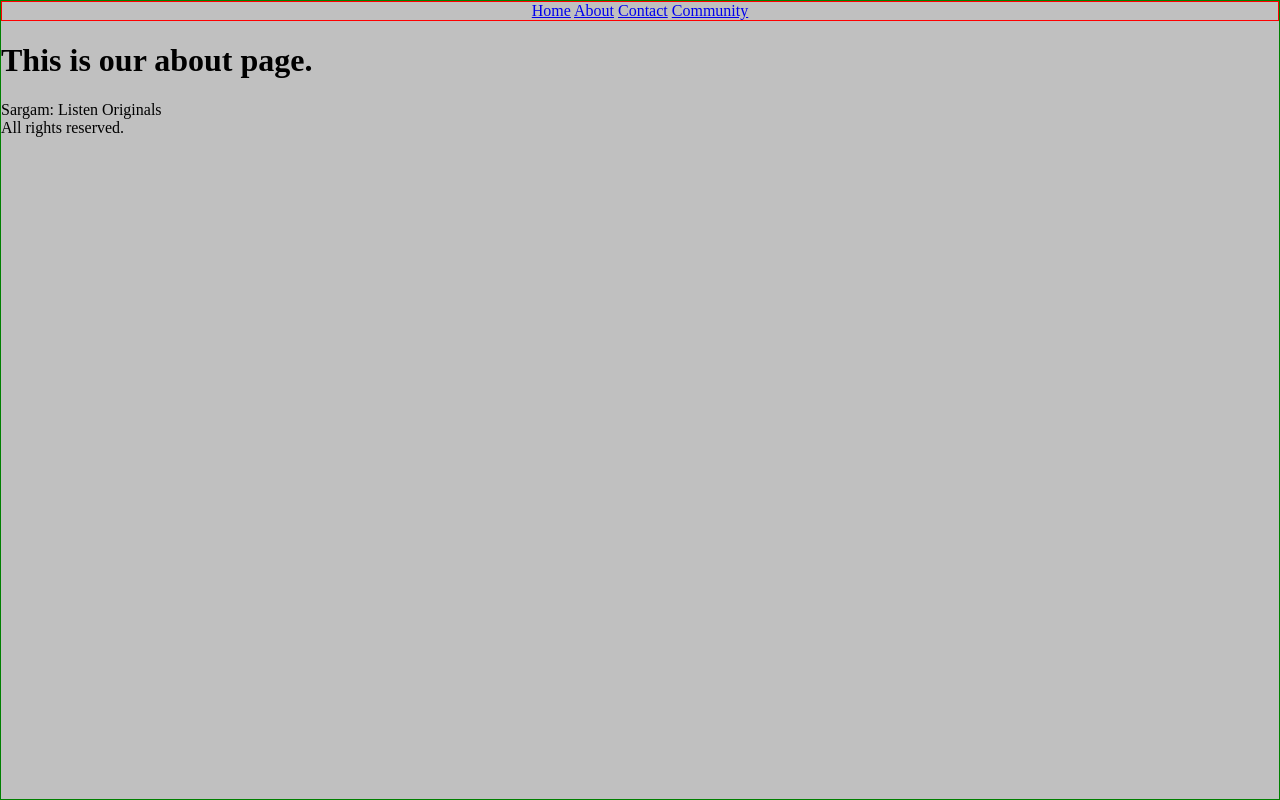
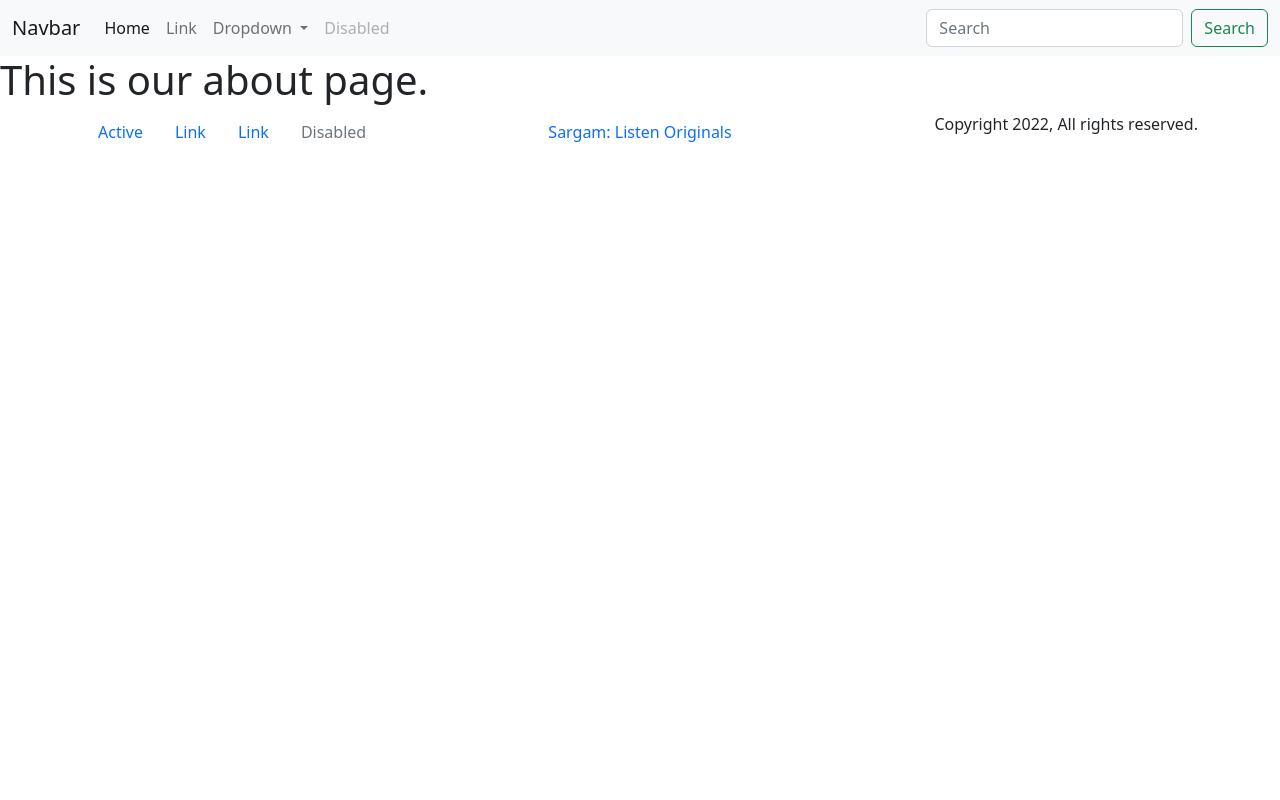
Before and after one commit to ayushnvs/sargam, a Django app: page /about/ in a window 1280 px wide. Run offline with Django 3.2, Linux system fonts and the light colour scheme; parts of the project's set-up code (start-up, migrations or seed data) failed here and were passed over.

Commit message:
Added bootstrap, modified Navbar and Footer

```diff
--- a/templates/base.html
+++ b/templates/base.html
@@ -1,26 +1,27 @@
-{% include 'navbar.html' %}
 {% load static %}
 
-<!DOCTYPE html>
+<!doctype html>
 <html lang="en">
 
 <head>
-    <meta charset="UTF-8">
-    <meta http-equiv="X-UA-Compatible" content="IE=edge">
-    <meta name="viewport" content="width=device-width, initial-scale=1.0">
-    <title>Sargam: Listen Originals</title>
-    <link rel="stylesheet" href="{% static 'CSS/base.css' %}">
+    <meta charset="utf-8">
+    <meta name="viewport" content="width=device-width, initial-scale=1">
+    <title>BSargam: Listen Originals</title>
+    <link href="https://cdn.jsdelivr.net/npm/bootstrap@5.2.0/dist/css/bootstrap.min.css" rel="stylesheet"
+        integrity="sha384-gH2yIJqKdNHPEq0n4Mqa/HGKIhSkIHeL5AyhkYV8i59U5AR6csBvApHHNl/vI1Bx" crossorigin="anonymous">
 </head>
 
-<body style="background: silver;">
+<body>
+    {% include 'navbar.html' %}
+
     {% block content %}
     {% endblock %}
-    <section class="footer">
-        <footer>
-            <div>Sargam: Listen Originals</div>
-            <div class="copyright">All rights reserved.</div>
-        </footer>
-    </section>
+
+    {% include 'footer.html' %}
+
+    <script src="https://cdn.jsdelivr.net/npm/bootstrap@5.2.0/dist/js/bootstrap.bundle.min.js"
+        integrity="sha384-A3rJD856KowSb7dwlZdYEkO39Gagi7vIsF0jrRAoQmDKKtQBHUuLZ9AsSv4jD4Xa"
+        crossorigin="anonymous"></script>
 </body>
 
 </html>
--- /dev/null
+++ b/templates/footer.html
@@ -0,0 +1,35 @@
+<div class="container text-center">
+    <div class="row">
+        <div class="col">
+            <ul class="nav">
+                <li class="nav-item">
+                    <a class="nav-link active" aria-current="page" href="#">Active</a>
+                </li>
+                <li class="nav-item">
+                    <a class="nav-link" href="#">Link</a>
+                </li>
+                <li class="nav-item">
+                    <a class="nav-link" href="#">Link</a>
+                </li>
+                <li class="nav-item">
+                    <a class="nav-link disabled">Disabled</a>
+                </li>
+            </ul>
+        </div>
+        <div class="col">
+            <ul class="nav justify-content-center">
+                <li class="nav-item">
+                    <a class="nav-link active" aria-current="page" href="{% url 'home' %}">Sargam: Listen Originals</a>
+                </li>
+            </ul>
+        </div>
+        <div class="col">
+            <ul class="nav justify-content-end">
+                <li class="nav-item">
+                    Copyright 2022, All rights reserved.
+                </li>
+            </ul>
+        </div>
+    </div>
+</div>
+</div>
--- a/templates/navbar.html
+++ b/templates/navbar.html
@@ -1,18 +1,40 @@
-{% load static %}
-
-<head class="nav">
-    <link rel="stylesheet" href="{% static 'CSS/navbar.css' %}">
-</head>
-<center>
-    <section class="navbar">
-        <!-- Menu bar -->
-        <nav>
-            <div class="menu-bar">
-                <span><a href="#" class="home-page">Home</a></span>
-                <span><a href="#" class="about-page">About</a></span>
-                <span><a href="#" class="contact-page">Contact</a></span>
-                <span><a href="#" class="community-page">Community</a></span>
-            </div>
-        </nav>
-    </section>
-</center>
+<nav class="navbar navbar-expand-lg bg-light">
+    <div class="container-fluid">
+        <a class="navbar-brand" href="#">Navbar</a>
+        <button class="navbar-toggler" type="button" data-bs-toggle="collapse" data-bs-target="#navbarSupportedContent"
+            aria-controls="navbarSupportedContent" aria-expanded="false" aria-label="Toggle navigation">
+            <span class="navbar-toggler-icon"></span>
+        </button>
+        <div class="collapse navbar-collapse" id="navbarSupportedContent">
+            <ul class="navbar-nav me-auto mb-2 mb-lg-0">
+                <li class="nav-item">
+                    <a class="nav-link active" aria-current="page" href="#">Home</a>
+                </li>
+                <li class="nav-item">
+                    <a class="nav-link" href="#">Link</a>
+                </li>
+                <li class="nav-item dropdown">
+                    <a class="nav-link dropdown-toggle" href="#" role="button" data-bs-toggle="dropdown"
+                        aria-expanded="false">
+                        Dropdown
+                    </a>
+                    <ul class="dropdown-menu">
+                        <li><a class="dropdown-item" href="#">Action</a></li>
+                        <li><a class="dropdown-item" href="#">Another action</a></li>
+                        <li>
+                            <hr class="dropdown-divider">
+                        </li>
+                        <li><a class="dropdown-item" href="#">Something else here</a></li>
+                    </ul>
+                </li>
+                <li class="nav-item">
+                    <a class="nav-link disabled">Disabled</a>
+                </li>
+            </ul>
+            <form class="d-flex" role="search">
+                <input class="form-control me-2" type="search" placeholder="Search" aria-label="Search">
+                <button class="btn btn-outline-success" type="submit">Search</button>
+            </form>
+        </div>
+    </div>
+</nav>
```
